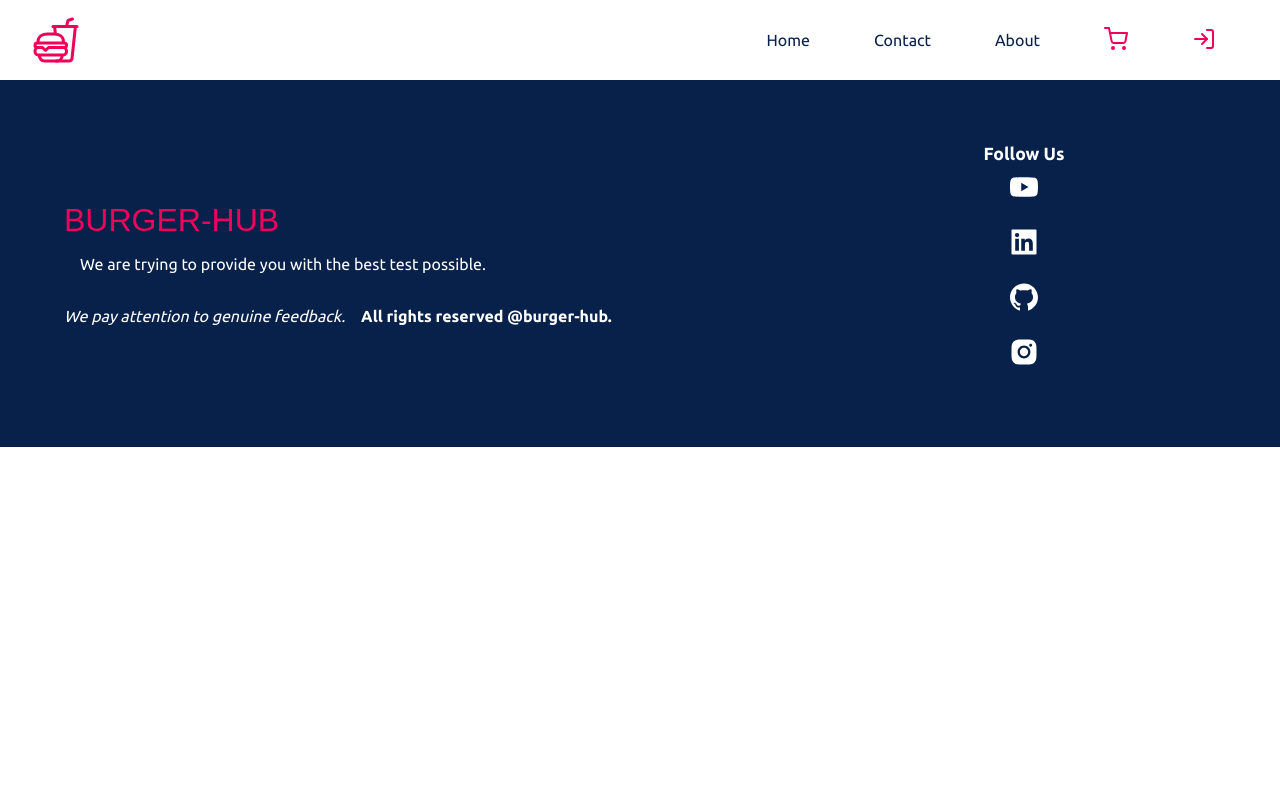
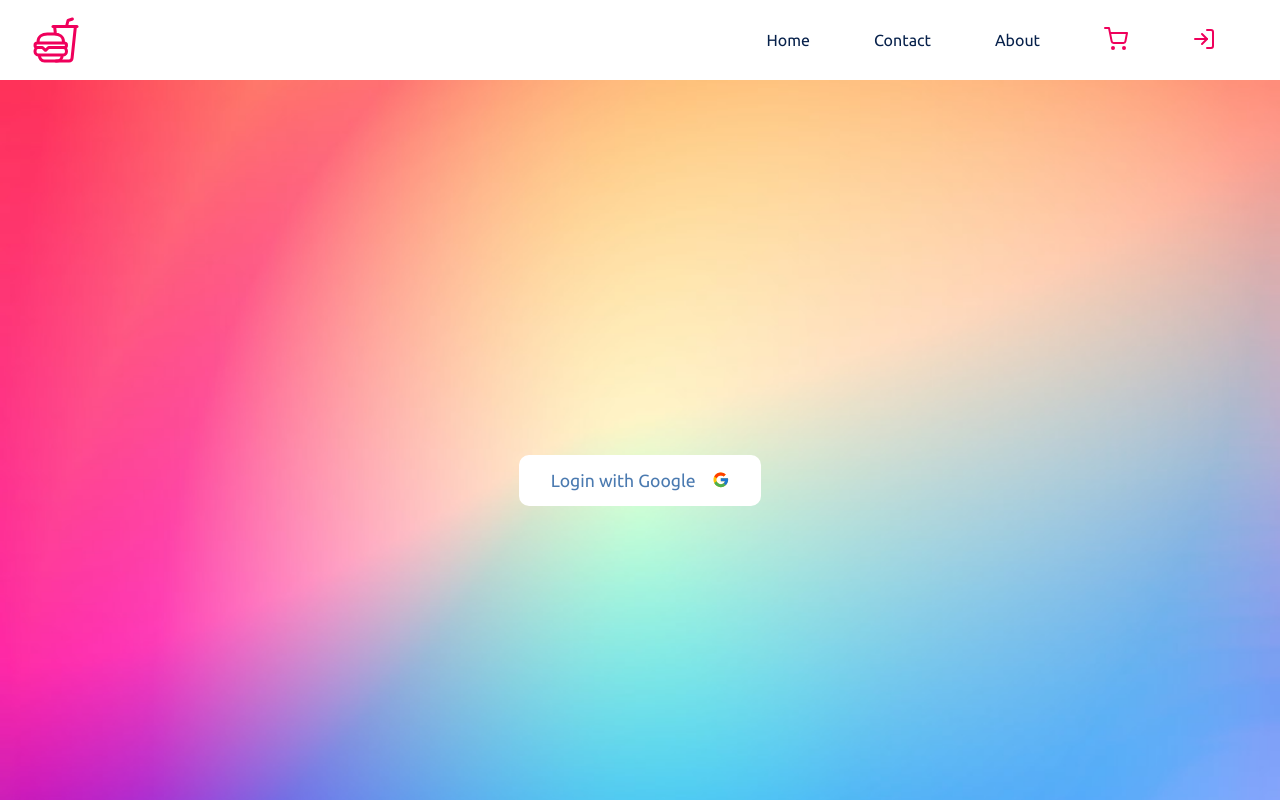
Before and after one commit to abhijitnr/BURGER-HUB-MERN, a React (Create React App) app in the folder frontend/: page /login in a window 1280 px wide. Shown: the top 800 px of the page. Built offline with nearby package versions, Linux system fonts and the light colour scheme.

Commit message:
Login Page added

```diff
--- a/frontend/src/App.js
+++ b/frontend/src/App.js
@@ -8,6 +8,7 @@
 import Shipping from "./components/cart/Shipping";
 import ConfirmOrder from "./components/cart/ConfirmOrder";
 import PaymentSuccess from "./components/cart/PaymentSuccess";
+import Login from "./components/login/Login";
 
 import "./styles/app.scss";
 import "./styles/header.scss";
@@ -20,6 +21,7 @@
 import "./styles/shipping.scss";
 import "./styles/confirmOrder.scss";
 import "./styles/paymentSuccess.scss";
+import "./styles/login.scss";
 
 function App() {
   return (
@@ -35,6 +37,7 @@
         <Route path="/shipping" element={<Shipping />} />
         <Route path="/confirmorder" element={<ConfirmOrder />} />
         <Route path="/paymentsuccess" element={<PaymentSuccess />} />
+        <Route path="/login" element={<Login />} />
       </Routes>
 
       {/* Footer */}
--- /dev/null
+++ b/frontend/src/components/login/Login.jsx
@@ -0,0 +1,22 @@
+import { motion } from "framer-motion";
+import { FcGoogle } from "react-icons/fc";
+
+const Login = () => {
+  return (
+    <section className="login">
+      <motion.button
+        initial={{
+          y: "-100vh",
+        }}
+        animate={{
+          y: 0,
+        }}
+      >
+        Login with Google
+        <FcGoogle />
+      </motion.button>
+    </section>
+  );
+};
+
+export default Login;
--- /dev/null
+++ b/frontend/src/styles/login.scss
@@ -0,0 +1,32 @@
+@import "colors";
+
+.login {
+  height: 100vh;
+  width: 100%;
+  background-image: url("../assets/bg-all.jfif");
+  background-repeat: no-repeat;
+  background-size: cover;
+  display: flex;
+  justify-content: center;
+  align-items: center;
+
+  > button {
+    background-color: white;
+    color: $lightdark;
+    border: none;
+    border-radius: 10px;
+    padding: 1rem 2rem;
+    font-size: 1.1rem;
+    display: flex;
+    align-items: center;
+    cursor: pointer;
+
+    svg {
+      margin-left: 1rem;
+    }
+
+    &:hover {
+      color: $dark;
+    }
+  }
+}
```
